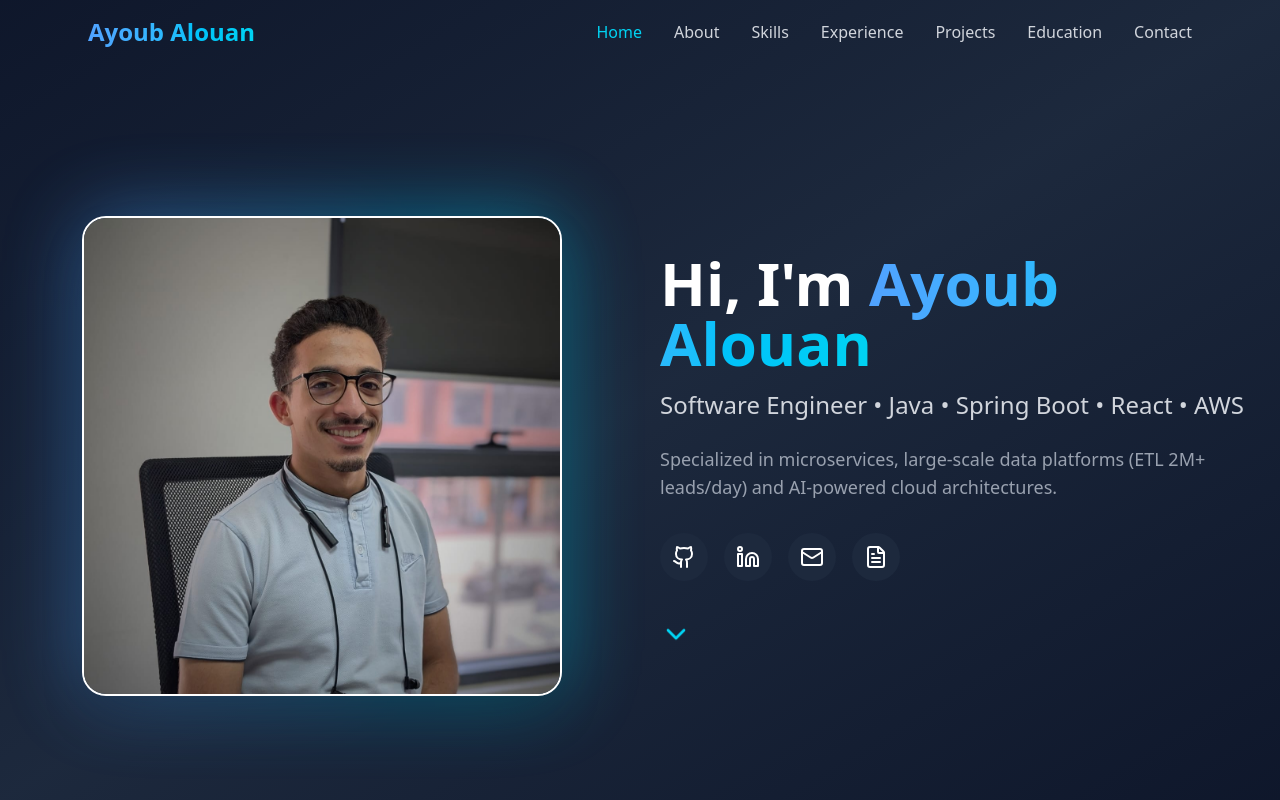
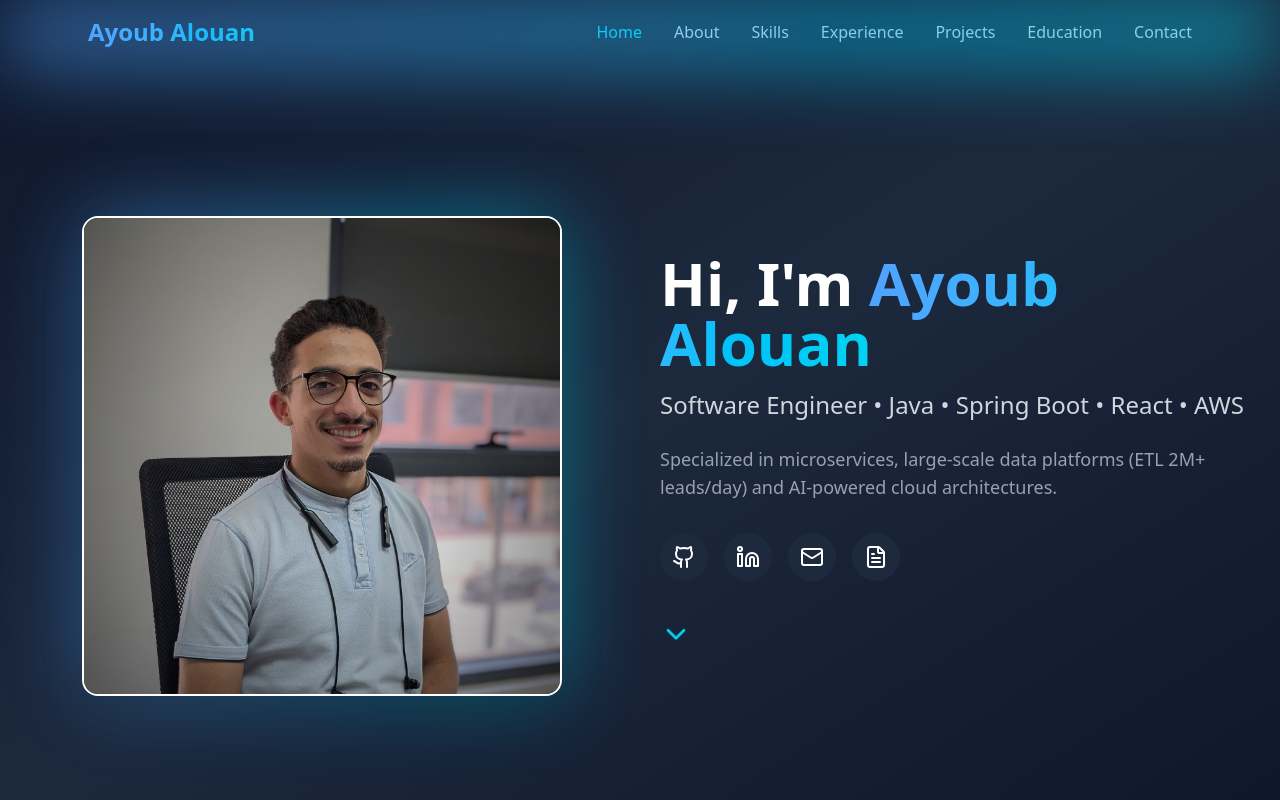
Before and after one commit to ALOUAN01/portfolio, a React (Vite) app: page / in a window 1280 px wide. Shown: the top 800 px of the page. Built offline with nearby package versions, Linux system fonts and the light colour scheme.

Commit message:
cv commit

```diff
--- a/src/pages/Home.jsx
+++ b/src/pages/Home.jsx
@@ -176,6 +176,8 @@ export default function Portfolio() {
       >
         <div className="max-w-6xl mx-auto px-6 py-4">
           <div className="flex items-center justify-between">
+            <div className="absolute inset-0 rounded-3xl bg-gradient-to-r from-blue-400 to-cyan-400 blur-2xl opacity-60 "></div>
+
             <h1 className="text-2xl font-bold bg-gradient-to-r from-blue-400 to-cyan-400 bg-clip-text text-transparent">
               Ayoub Alouan
             </h1>
@@ -222,7 +224,7 @@ export default function Portfolio() {
               <img
                 src={myPhoto}
                 alt="Ayoub Alouan"
-                className="relative w-full h-full object-cover rounded-3xl border-2 border-white shadow-2xl"
+                className="relative w-full h-full object-cover rounded-2xl border-2 border-white shadow-2xl"
               />
             </div>
           </div>
```
Also changed, not shown: src/assets/cv1 copy.jpg (deleted), src/assets/cv1.jpg.
